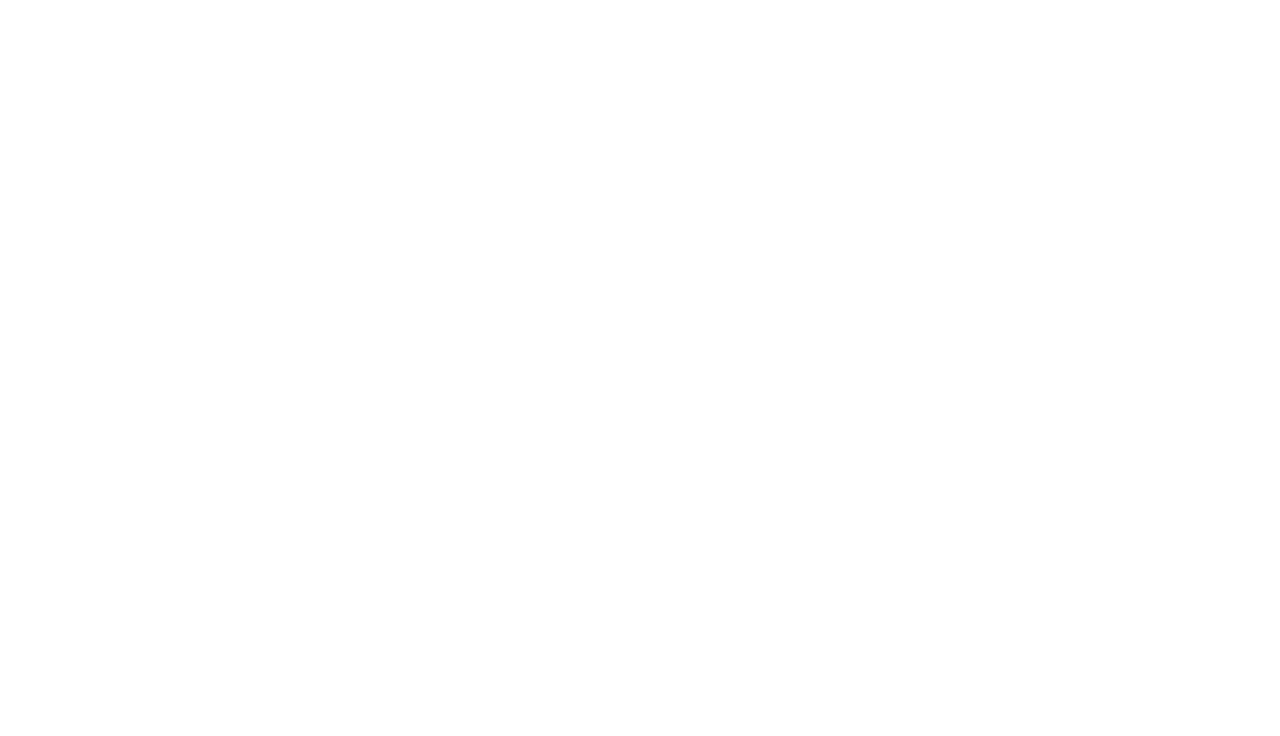
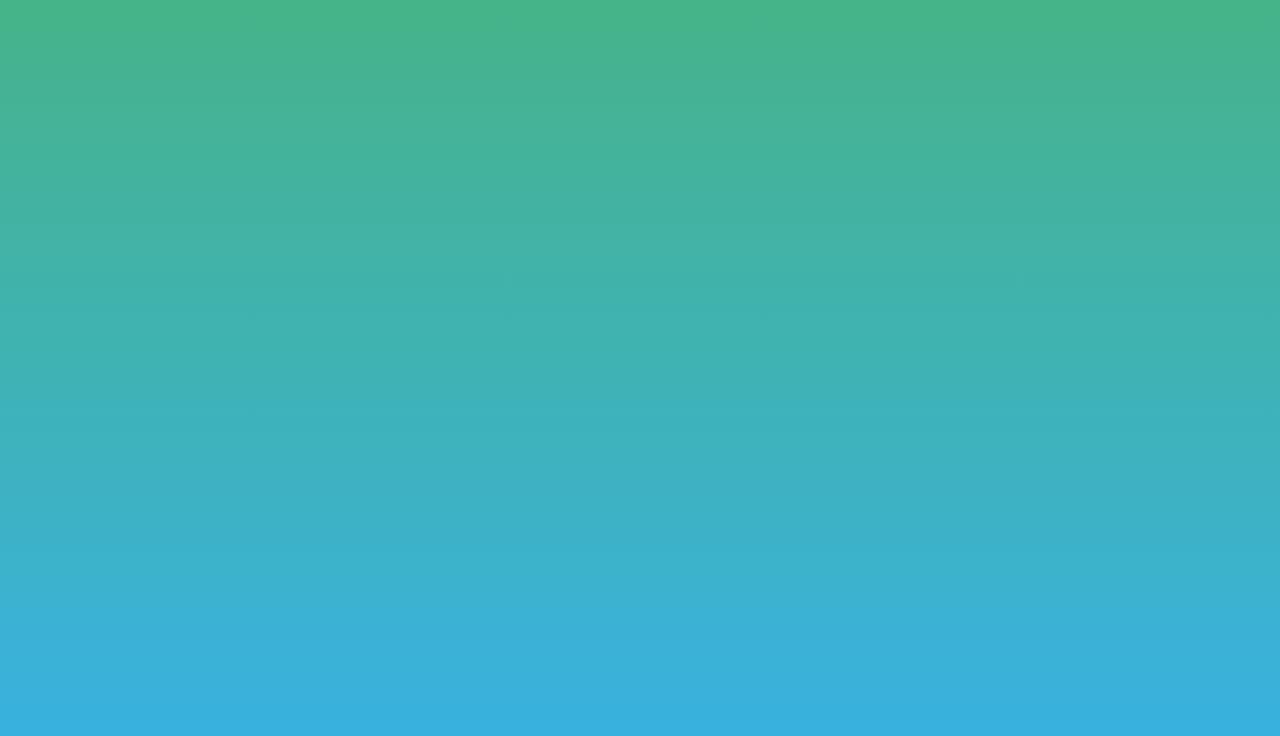
Before and after one commit to romulo94/MyFace, a React (Create React App) app: page / in a window 1280 px wide. Shown: the top 736 px of the page. Built offline with nearby package versions, Linux system fonts and the light colour scheme; the HTML template or start-up script is replaced by a standard one.

Commit message:
adding global style

```diff
--- a/src/App.js
+++ b/src/App.js
@@ -1,7 +1,12 @@
 import React from 'react';
+import GlobalSytle from './styles/global';
 
 function App() {
-  return <div className="App" />;
+  return (
+    <>
+      <GlobalSytle />
+    </>
+  );
 }
 
 export default App;
--- /dev/null
+++ b/src/styles/global.js
@@ -0,0 +1,42 @@
+import { createGlobalStyle } from 'styled-components';
+
+export default createGlobalStyle`
+
+  @import url('https://fonts.googleapis.com/css?family=Roboto:400,700&display=swap');
+
+  * {
+    margin:0;
+    padding:0;
+    outline:0;
+    box-sizing:border-box;
+  }
+
+  *:focus {
+    outline: 0;
+  }
+
+  html, body, #root {
+    height: 100%;
+    background: linear-gradient(#46b389,#37b1e7)
+  }
+
+  body {
+    -webkit-font-smoothing: antialiased;
+  }
+
+  body, input, button {
+    font: 14px 'Roboto' sans-serif;
+  }
+
+  a {
+    text-decoration: none;
+  }
+
+  ul {
+    list-style: none;
+  }
+
+  button {
+    cursor: pointer;
+  }
+`;
```
